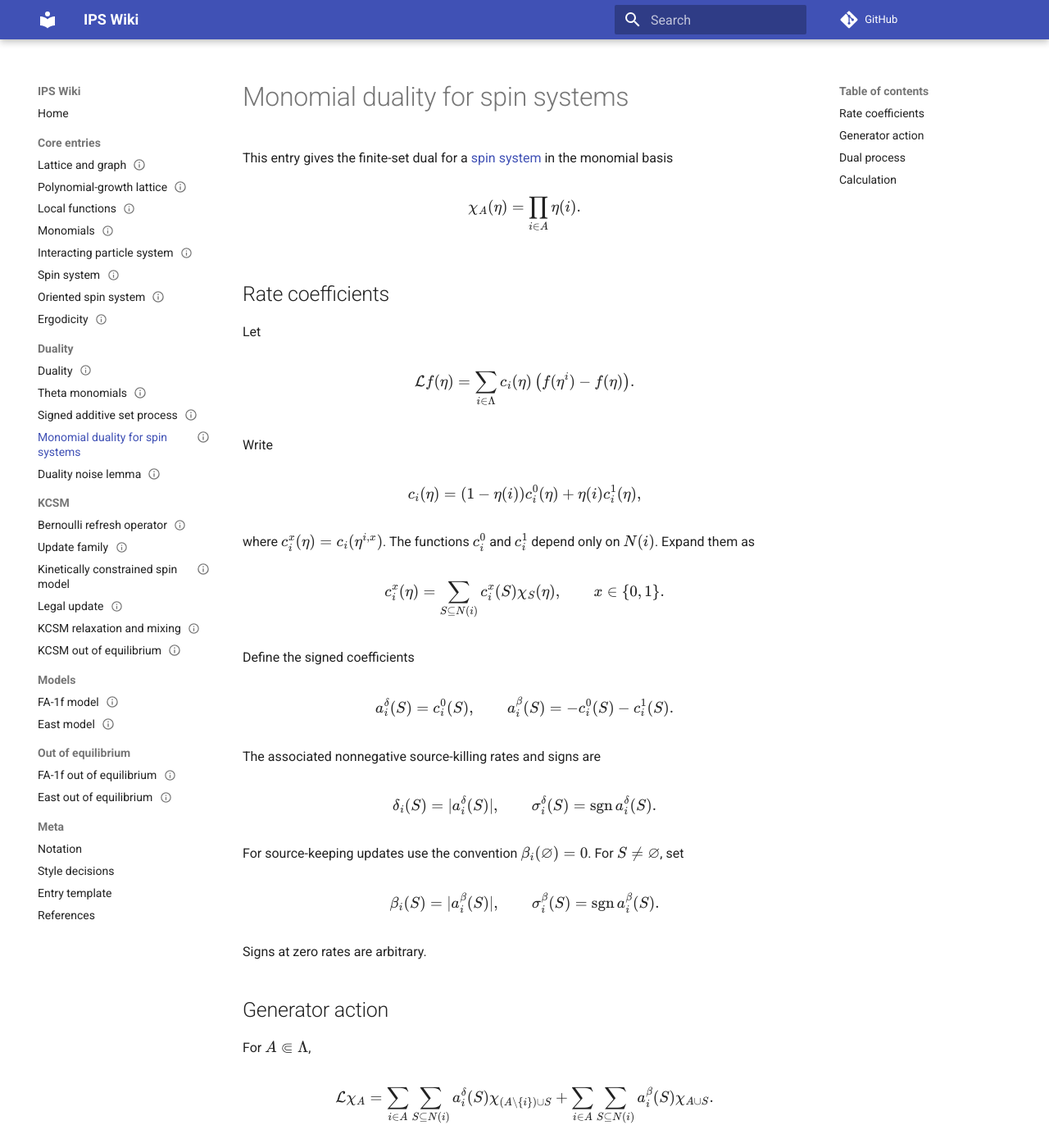
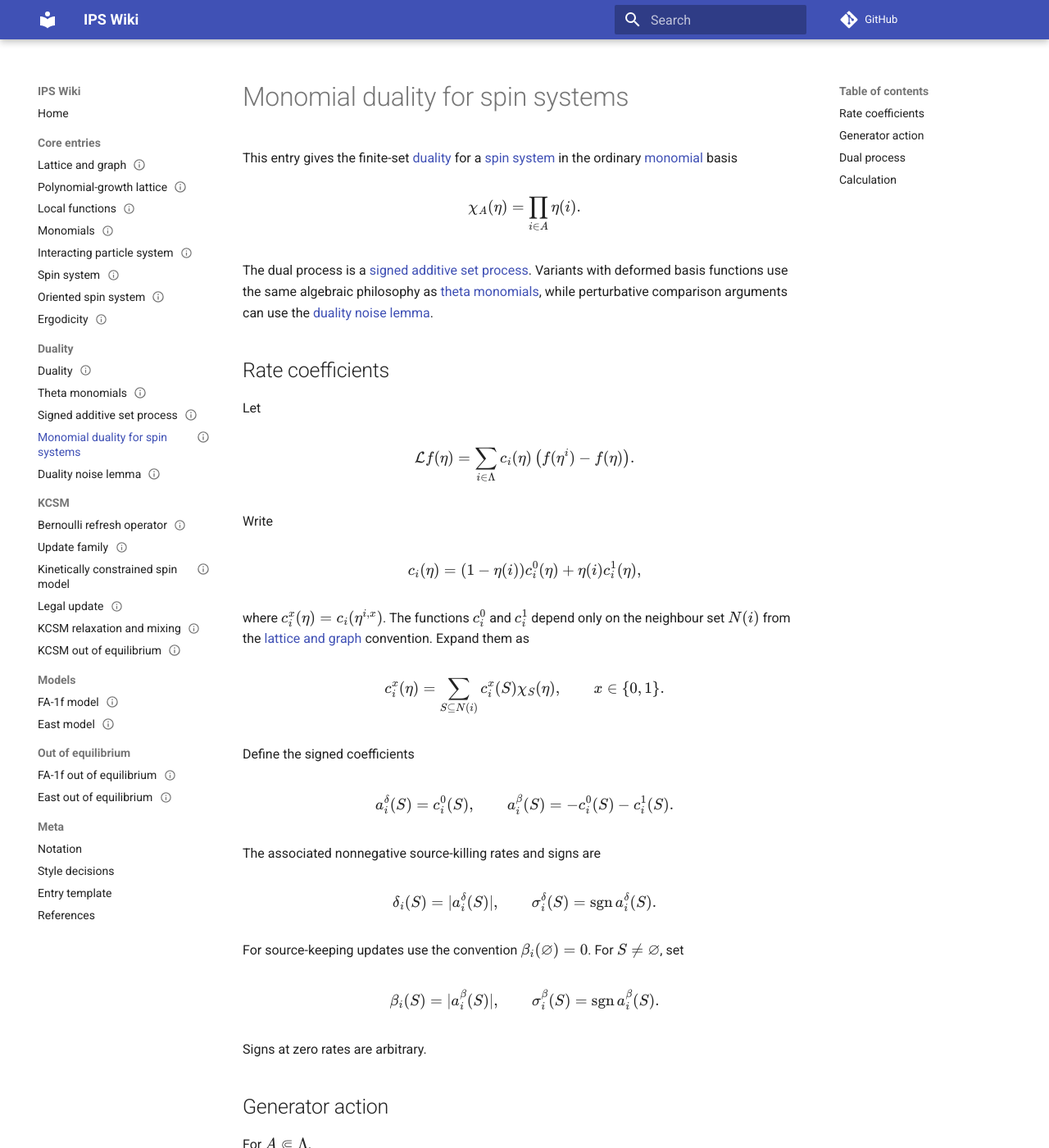
Before and after one commit to maciejgluchowski86-beep/ips-wiki, an MkDocs documentation site: the page built from docs/entries/monomial-duality-for-spin-systems.md, in a window 1280 px wide and 1400 px high. Shown: the whole window at 82% size. Built offline with MkDocs 1.6.1 and Material for MkDocs 9.7.7, drawn with Linux system fonts in a browser that asks for light colours; comment, search, counter and statistics services are not loaded; some of the changed text lies outside the part shown.

Commit message:
Improve monomial duality entry links

```diff
--- a/docs/entries/monomial-duality-for-spin-systems.md
+++ b/docs/entries/monomial-duality-for-spin-systems.md
@@ -9,11 +9,13 @@ tags:
 
 # Monomial duality for spin systems
 
-This entry gives the finite-set dual for a [spin system](spin-system.md) in the monomial basis
+This entry gives the finite-set [duality](duality.md) for a [spin system](spin-system.md) in the ordinary [monomial](monomials.md) basis
 
 $$
 \chi_A(\eta)=\prod_{i\in A}\eta(i).
 $$
+
+The dual process is a [signed additive set process](signed-additive-set-process.md). Variants with deformed basis functions use the same algebraic philosophy as [theta monomials](theta-monomials.md), while perturbative comparison arguments can use the [duality noise lemma](duality-noise-lemma.md).
 
 ## Rate coefficients
 
@@ -29,7 +31,7 @@ $$
 c_i(\eta)=(1-\eta(i))c_i^0(\eta)+\eta(i)c_i^1(\eta),
 $$
 
-where \(c_i^x(\eta)=c_i(\eta^{i,x})\). The functions \(c_i^0\) and \(c_i^1\) depend only on \(N(i)\). Expand them as
+where \(c_i^x(\eta)=c_i(\eta^{i,x})\). The functions \(c_i^0\) and \(c_i^1\) depend only on the neighbour set \(N(i)\) from the [lattice and graph](lattice-and-graph.md) convention. Expand them as
 
 $$
 c_i^x(\eta)=\sum_{S\subseteq N(i)}c_i^x(S)\chi_S(\eta),
@@ -80,7 +82,7 @@ Thus the only dual updates are activations of subsets of neighbouring sites. The
 
 ## Dual process
 
-Let \(Y=(A,\sigma)\), and let \((Y_t)=(A_t,\sigma_t)\) be the [signed additive set process](signed-additive-set-process.md) with rates \(\delta_i(S)\), \(\beta_i(S)\), signs \(\sigma_i^\delta(S)\), \(\sigma_i^\beta(S)\), and update maps \(D_{i,S}\), \(B_{i,S}\). Its duality function is
+Let \(Y=(A,\sigma)\), and let \((Y_t)=(A_t,\sigma_t)\) be the signed additive set process with rates \(\delta_i(S)\), \(\beta_i(S)\), signs \(\sigma_i^\delta(S)\), \(\sigma_i^\beta(S)\), and update maps \(D_{i,S}\), \(B_{i,S}\). Its duality function is
 
 $$
 H(Y,\eta)=\sigma\chi_A(\eta).
```
